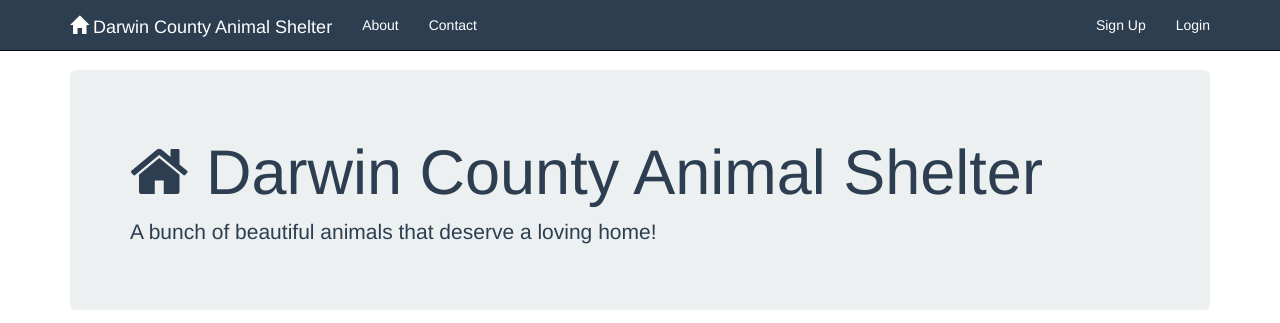
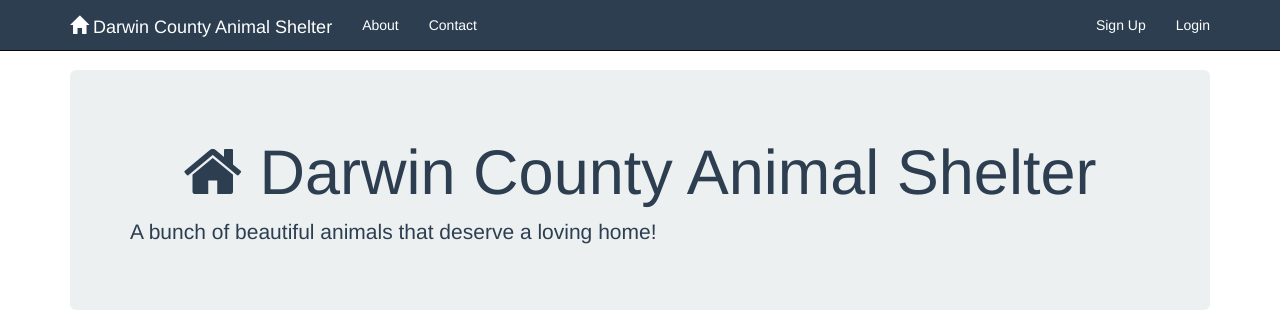
Before and after one commit to miguelcarmona23/Animal-Shelter-Website, a plain HTML site: page index.html in a window 1280 px wide. Shown: the top 323 px of the page. Drawn offline with nearby package versions, Linux system fonts and the light colour scheme.

Commit message:
Added text-align center to jumbotron and h1

```diff
--- a/CSS/style.css
+++ b/CSS/style.css
@@ -19,3 +19,6 @@ body {
 .navbar-inverse .navbar-nav > li > a {
   color: white;
 }
+.jumbotron h1 {
+  text-align: center;
+}
```
